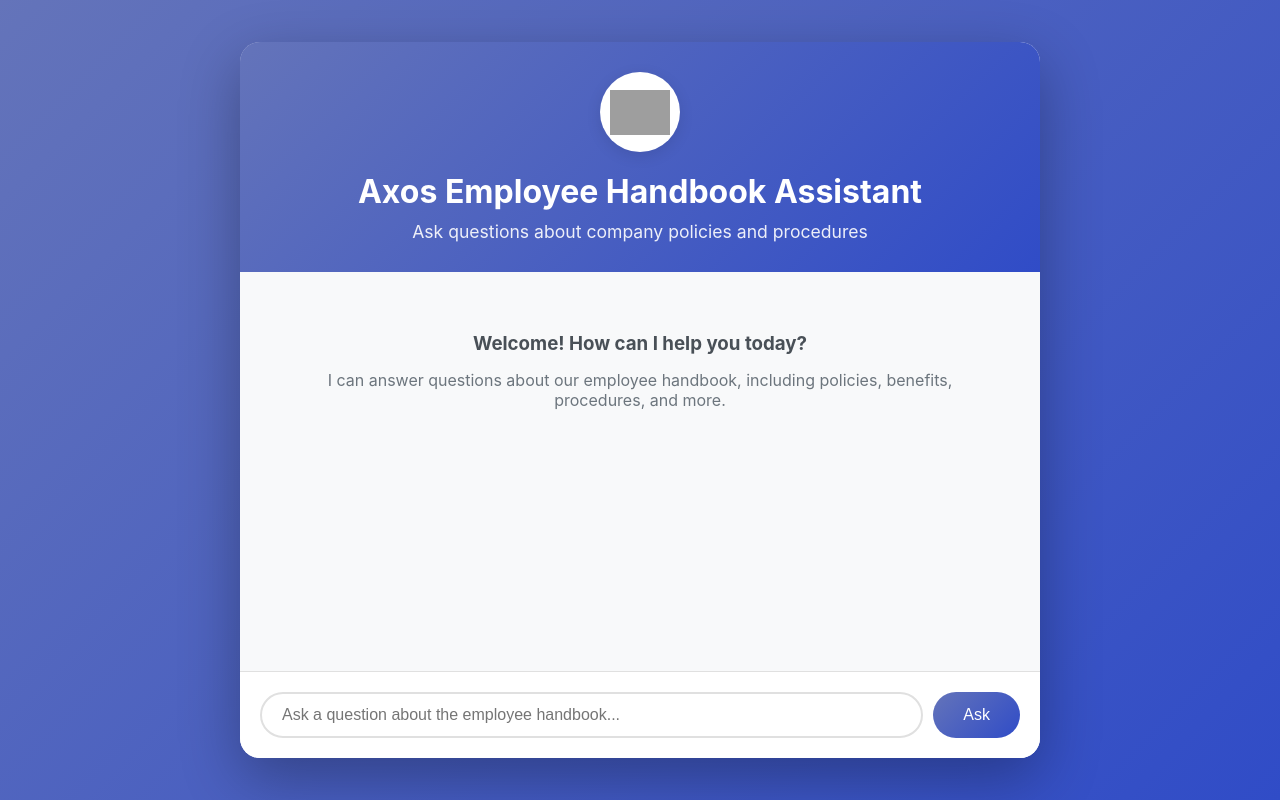
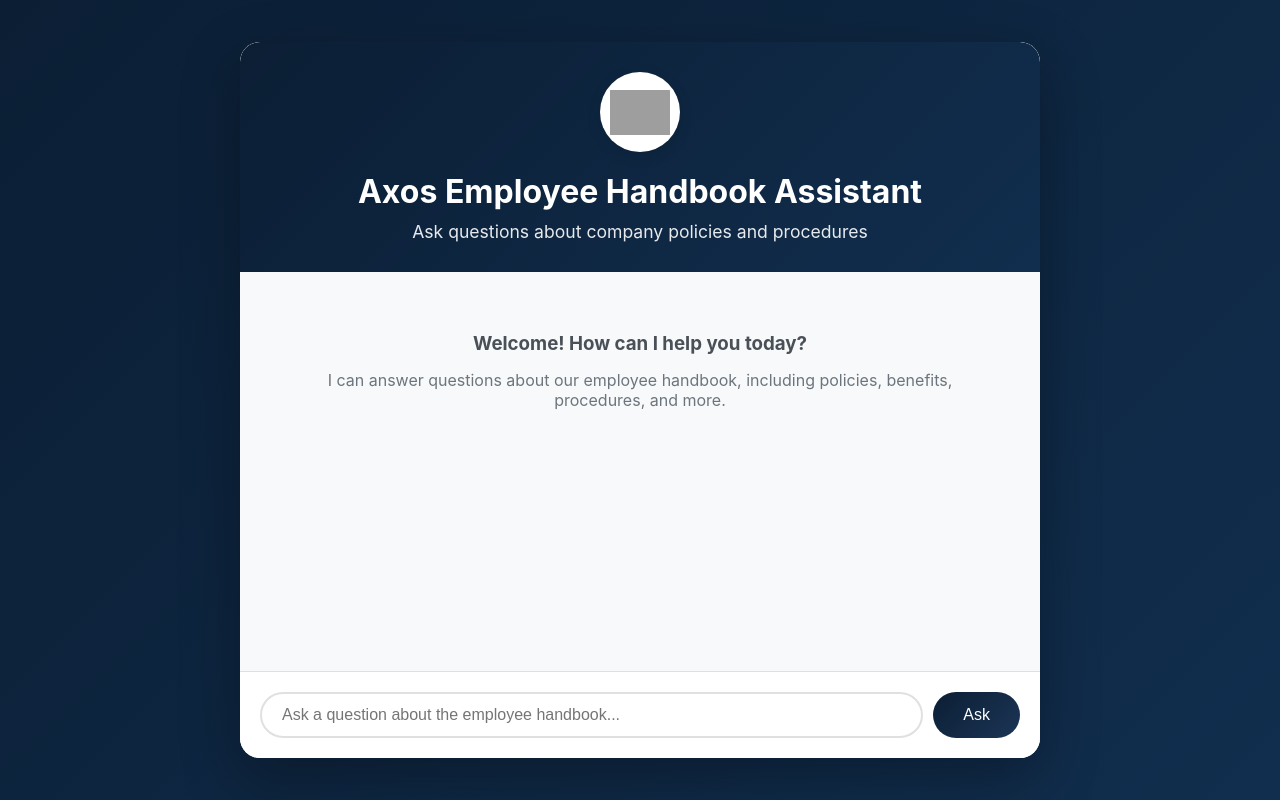
Before and after one commit to haleykruegerbofi/handbook_agent_basic, a Flask app: page / in a window 1280 px wide. Run offline with Flask 3, Linux system fonts and the light colour scheme; grey boxes are pictures that could not be loaded.

Commit message:
updated ui

```diff
--- a/app.py
+++ b/app.py
@@ -12,17 +12,14 @@ from datetime import datetime
 from dotenv import load_dotenv
 import uuid
 import httpx
-from langsmith import Client
+"""
+Note: LangSmith integration has been removed/disabled for clarity.
+"""
 
 # Load environment variables
 load_dotenv()
 
-# Configure LangSmith tracing (optional but useful for debugging)
-if os.getenv("LANGCHAIN_API_KEY"):
-    os.environ["LANGCHAIN_TRACING_V2"] = "true"
-    print(f"[INIT] LangSmith tracing enabled for project: {os.getenv('LANGCHAIN_PROJECT', 'default')}")
-else:
-    print("[INIT] LangSmith tracing not configured (set LANGCHAIN_API_KEY to enable)")
+print("[INIT] LangSmith tracing disabled in this build")
 
 app = Flask(__name__)
 app.secret_key = os.urandom(24)  # For session management
@@ -153,6 +150,7 @@ def search_handbook_tool(state: GraphState) -> GraphState:
     """)
 
     # Search through chunks for relevant information
+    print("[SEARCH] Building search prompt and preparing to query the model")
     best_answer = None
     found = False
 
@@ -163,12 +161,11 @@ def search_handbook_tool(state: GraphState) -> GraphState:
         preview = chunk[:120].replace('\n', ' ')
         print(f"[SEARCH] Checking chunk {idx+1}/{len(HANDBOOK_CHUNKS)} | chars={len(chunk)} | preview='{preview}'")
         chain = search_prompt | llm
-        # Add minimal config for LangSmith tracing on individual LLM calls
-        llm_config = {"tags": [f"chunk_{idx}", "search_handbook"]} if os.getenv("LANGCHAIN_API_KEY") else {}
+        print(f"[SEARCH] Invoking LLM for chunk {idx+1}")
         response = chain.invoke({
             "question": question,
             "content": chunk
-        }, config=llm_config)
+        })
 
         answer_text = response.content.strip()
         print(f"[SEARCH] Model response len={len(answer_text)} | starts_with_NOT_FOUND={answer_text.startswith('NOT_FOUND')}")
@@ -194,6 +191,7 @@ def search_handbook_tool(state: GraphState) -> GraphState:
         """)
 
         work_chain = work_check_prompt | llm
+        print("[SEARCH] Invoking LLM for work-related check")
         work_response = work_chain.invoke({"question": question})
 
         is_work_related = work_response.content.strip().upper() == "YES"
@@ -296,24 +294,7 @@ workflow.add_edge("draft_ticket", END)
 # Compile the graph
 app_graph = workflow.compile()
 
-# Optional: Set a custom run name for LangSmith tracing
-def get_langsmith_config(question: str = None):
-    """Get LangSmith configuration with custom metadata"""
-    if not os.getenv("LANGCHAIN_API_KEY"):
-        return {}
-
-    config = {
-        "callbacks": [],
-        "metadata": {
-            "application": "employee-handbook-assistant",
-            "environment": os.getenv("FLASK_ENV", "production")
-        }
-    }
-
-    if question:
-        config["run_name"] = f"Question: {question[:50]}..."
-
-    return config
+# Removed LangSmith config helper
 
 @app.route('/')
 def index():
@@ -358,8 +339,8 @@ def api_ask():
                 "ticket_content": {},
                 "messages": []
             }
-            langsmith_config = get_langsmith_config(original_question or question)
-            result = app_graph.invoke(initial_state, config=langsmith_config)
+            print("[API] User accepted ticket offer → invoking graph to draft ticket")
+            result = app_graph.invoke(initial_state)
             response = {
                 "answer": result["answer"],
                 "found_in_handbook": result["found_in_handbook"],
@@ -410,9 +391,8 @@ def api_ask():
         "messages": []
     }
 
-    # Invoke with LangSmith tracing
-    langsmith_config = get_langsmith_config(question)
-    result = app_graph.invoke(initial_state, config=langsmith_config)
+    print("[API] Invoking LangGraph with initial state")
+    result = app_graph.invoke(initial_state)
     print(f"[API] Graph result: found_in_handbook={result['found_in_handbook']} | ticket_drafted={result.get('ticket_drafted', False)}")
 
     response = {
--- a/env_template.txt
+++ b/env_template.txt
@@ -2,6 +2,7 @@
 OPENAI_API_KEY=your_openai_api_key_here
 
 # LangSmith Configuration (for tracing and monitoring)
+# Set LANGCHAIN_TRACING_V2=false to disable if you have SSL/corporate firewall issues
 LANGCHAIN_TRACING_V2=true
 LANGCHAIN_ENDPOINT=https://api.smith.langchain.com
 LANGCHAIN_API_KEY=your_langsmith_api_key_here
--- a/templates/index.html
+++ b/templates/index.html
@@ -13,7 +13,7 @@
 
         body {
             font-family: -apple-system, BlinkMacSystemFont, 'Segoe UI', Roboto, Oxygen, Ubuntu, sans-serif;
-            background: linear-gradient(135deg, #001a8d9b 0%, #304cc7 100%);
+            background: linear-gradient(135deg, #0b1e34 0%, #112e4e 100%);
             min-height: 100vh;
             display: flex;
             justify-content: center;
@@ -28,13 +28,16 @@
             border-radius: 20px;
             box-shadow: 0 20px 60px rgba(0, 0, 0, 0.3);
             overflow: hidden;
+            border: none;
         }
 
         .header {
-            background: linear-gradient(135deg, #001a8d9b 0%, #304cc7 100%);
+            background: linear-gradient(135deg, #0b1e34 0%, #112e4e 100%);
             color: white;
             padding: 30px;
             text-align: center;
+            border-top-left-radius: 20px;
+            border-top-right-radius: 20px;
         }
 
         .header h1 {
@@ -98,7 +101,7 @@
         }
 
         .message.user .bubble {
-            background: #304cc7;
+            background: #1c3556;
             color: white;
             margin-left: auto;
         }
@@ -144,12 +147,12 @@
 
         .question-input:focus {
             outline: none;
-            border-color: #0423ad;
+            border-color: #1c3556;
         }
 
         .submit-btn {
             padding: 12px 30px;
-            background: linear-gradient(135deg, #001a8d9b 0%, #304cc7 100%);
+            background: linear-gradient(135deg, #0b1e34 0%, #1c3556 100%);
             color: white;
             border: none;
             border-radius: 25px;
@@ -257,7 +260,7 @@
         <div class="header">
             <!-- Logo Section - Axos Bank logo with emoji fallback -->
             <div class="logo">
-                <img src="/static/Axos_Bank_Palette5-Black.png" alt="Axos Bank" onerror="this.style.display='none'; document.getElementById('logoEmoji').style.display='block';">
+                <img src="/static/axos-bank-862d8977d2df497884f05c147bf84437.png" alt="Axos Bank" onerror="this.style.display='none'; document.getElementById('logoEmoji').style.display='block';">
                 <span id="logoEmoji" class="logo-emoji" style="display:none;">🏢</span>
             </div>
 
```
